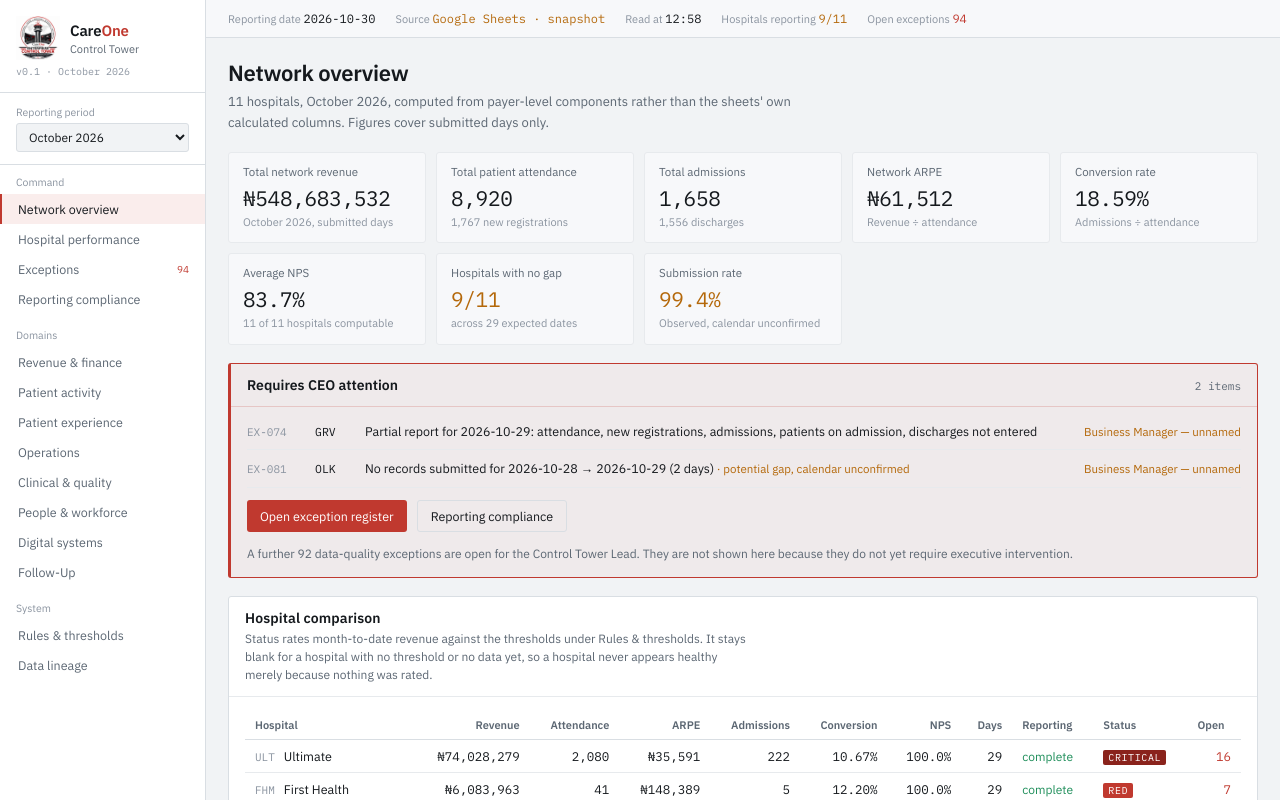
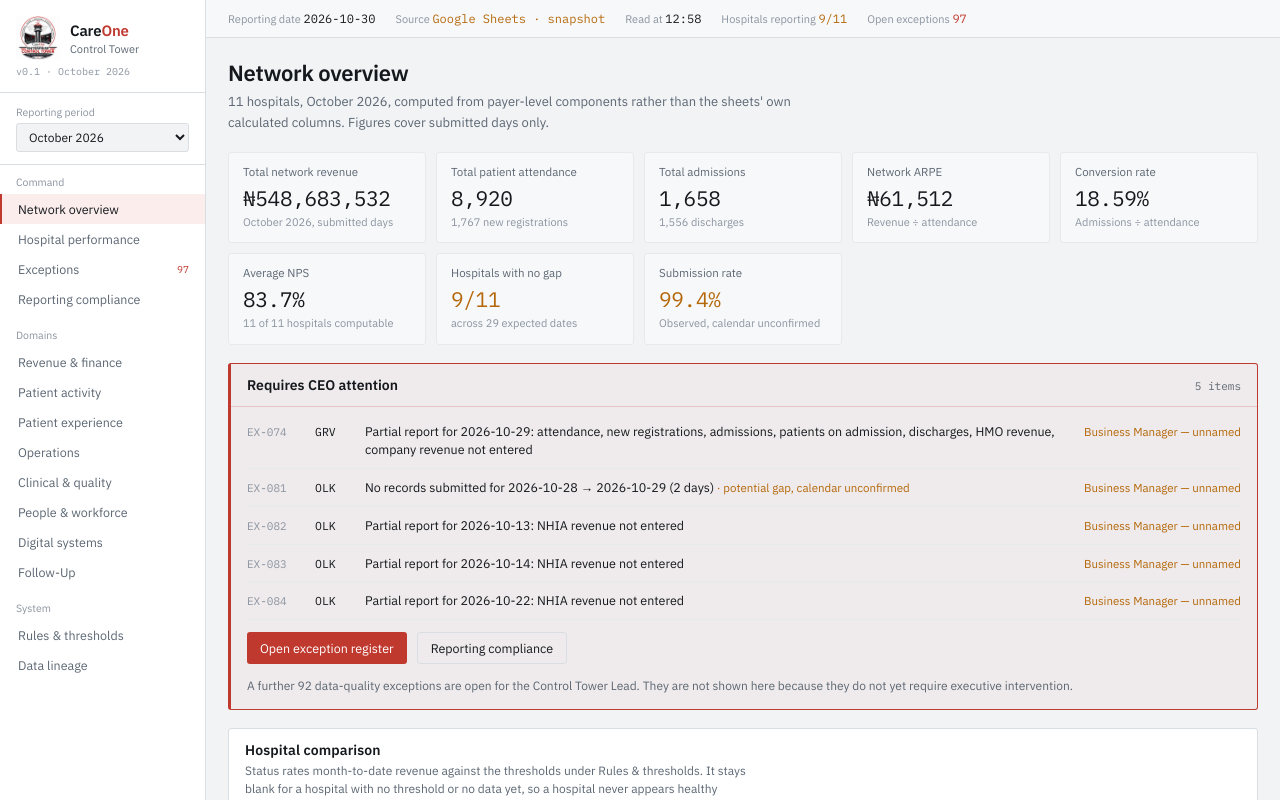
Before and after one commit to ZionOnwodi/CareOne-Control-Tower, a React (Vite) app: page / in a window 1280 px wide. Shown: the top 800 px of the page. Built offline with nearby package versions, Linux system fonts and the light colour scheme.

Commit message:
Partial report: list missing payer revenue (HMO/company/NHIA/private) a hospital normally reports
Co-Authored-By: Claude Sonnet 5.5 <noreply@anthropic.com>
Claude-Session: https://claude.ai/code/session_01HM5eTfX6PhAkgJkFbJiKys

```diff
--- a/src/ControlTower.jsx
+++ b/src/ControlTower.jsx
@@ -739,9 +739,25 @@ const PAYER_REV = ["privRev","hmoRev","nhiaRev","compRev"];
 const CORE_FIELDS = ["att","adm","rTotRev"];
 // A day counts as a COMPLETE report only when the whole daily core is entered: patient flow (attendance, new
 // registrations, admissions, patients on admission, discharges) and total revenue. Revenue alone, or patients
-// alone, is a PARTIAL report. (Payer splits, NPS and the operations fields vary by hospital and are not required.)
+// alone, is a PARTIAL report. NPS and the operations fields vary by hospital and are not required.
+// Payer revenue (private / HMO / NHIA / company) is required only for payers the hospital normally reports
+// (see expectedPayerRev) — a payer it never fills in is not treated as a gap.
 const COMPLETE_FIELDS = ["att","nreg","adm","onadm","disch","rTotRev"];
-const COMPLETE_PLAIN = { att:"attendance", nreg:"new registrations", adm:"admissions", onadm:"patients on admission", disch:"discharges", rTotRev:"total revenue" };
+const COMPLETE_PLAIN = { att:"attendance", nreg:"new registrations", adm:"admissions", onadm:"patients on admission", disch:"discharges", rTotRev:"total revenue",
+  privRev:"private revenue", hmoRev:"HMO revenue", nhiaRev:"NHIA revenue", compRev:"company revenue" };
+const PAYER_OF_REV = { privRev:"priv", hmoRev:"hmo", nhiaRev:"nhia", compRev:"comp" };
+// A payer's revenue is expected on a day unless that day's own patient count for the payer is 0. It is expected
+// when the payer has patients that day and the hospital ever fills that column, or, when the day has no patient
+// figures at all, when the hospital filled it on at least half of its previous 7 days (minimum 3 days of history).
+function expectedPayerRev(rows, i, k) {
+  const r = rows[i], pk = PAYER_OF_REV[k];
+  if (r[pk] === 0) return false;
+  if (!rows.some(x => x[k] !== null && x[k] !== undefined)) return false;
+  if (typeof r[pk] === "number" && r[pk] > 0) return true;
+  const prev = rows.slice(Math.max(0, i - 7), i).filter(x => x.rTotRev !== null && x.rTotRev !== undefined);
+  if (prev.length < 3) return false;
+  return prev.filter(x => x[k] !== null && x[k] !== undefined).length * 2 >= prev.length;
+}
 
 const isErr = v => typeof v === "string" && v.startsWith("#");
 const num = v => (typeof v === "number" && isFinite(v) ? v : null);
@@ -799,7 +815,11 @@ function buildCanonical(source) {
       });
 
       const submitted = CORE_FIELDS.some(k => r[k] !== null && r[k] !== undefined);
-      const gaps = COMPLETE_FIELDS.filter(k => r[k] === null || r[k] === undefined);
+      const idx = h.rows.indexOf(r);
+      const gaps = [
+        ...COMPLETE_FIELDS.filter(k => r[k] === null || r[k] === undefined),
+        ...PAYER_REV.filter(k => !naFields.has(k) && (r[k] === null || r[k] === undefined) && expectedPayerRev(h.rows, idx, k)),
+      ];
       const complete = gaps.length === 0;
 
       return { hospitalId:h.id, date:r.d, f, opsF, ops:r.ops || {}, submitted, complete, gaps, _raw:r };
```
Also changed, not shown: 2 other files (tests, documents, lock files or other folders).
